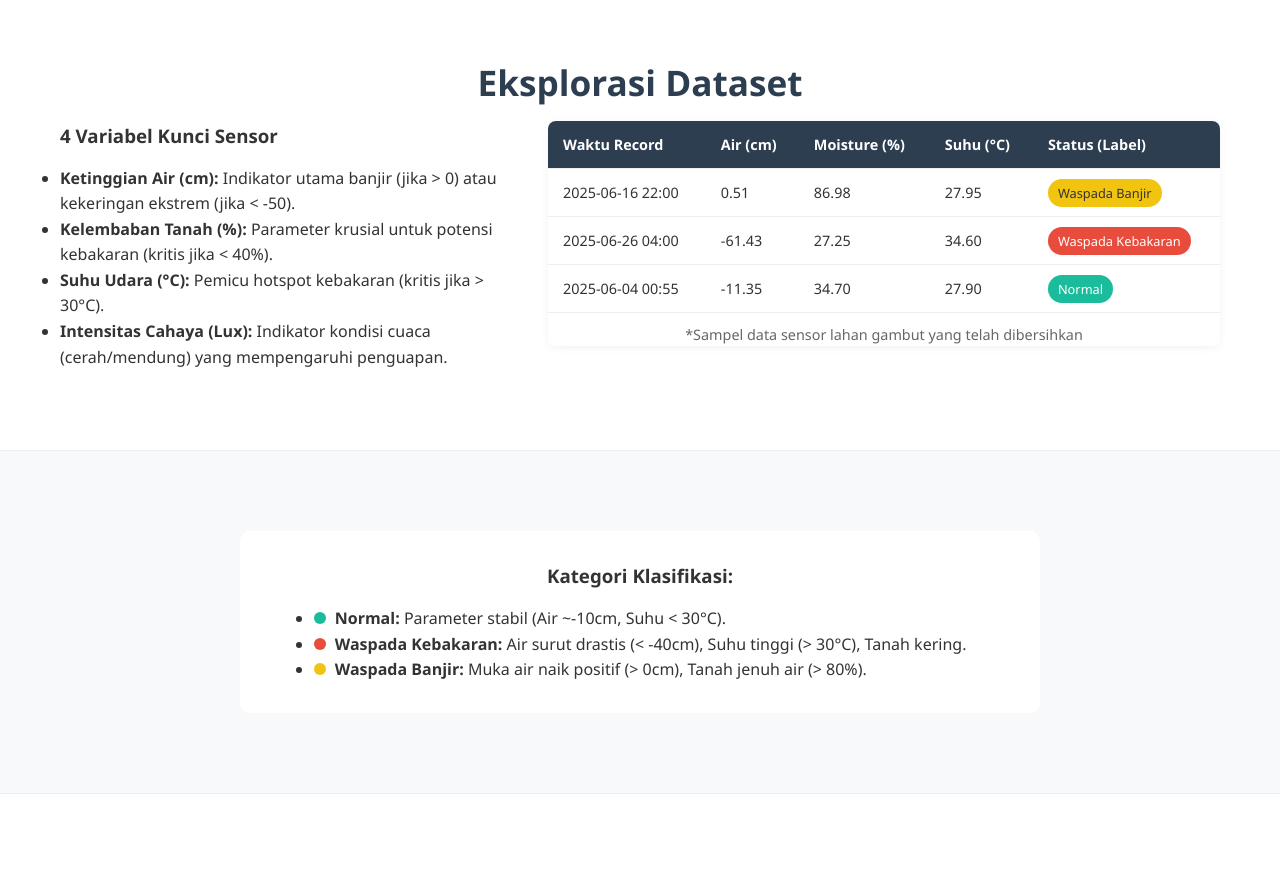
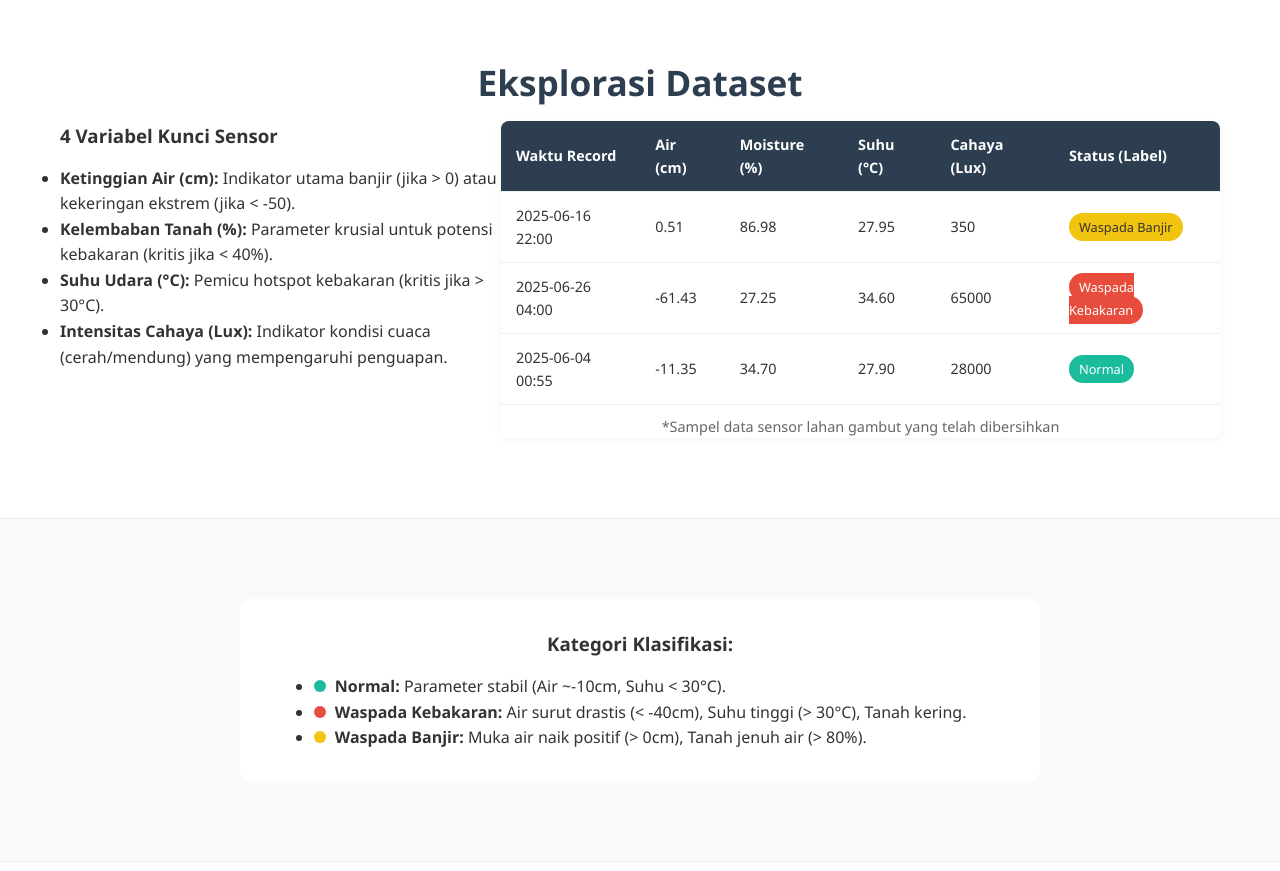
Before and after one commit to akino23tie/project_bigdata, a plain HTML site: page index.html in a window 1280 px wide. Shown: the part 1900-2771 px from the top of the page. Drawn offline with Linux system fonts and the light colour scheme.

Commit message:
Add files via upload

```diff
--- a/index.html
+++ b/index.html
@@ -104,7 +104,7 @@
       </div>
     </section>
 
-    <section id="dataset">
+   <section id="dataset">
       <div class="container">
         <h2 class="section-title">Eksplorasi Dataset</h2>
         <div class="dataset-layout">
@@ -126,7 +126,7 @@
                     <th>Air (cm)</th>
                     <th>Moisture (%)</th>
                     <th>Suhu (°C)</th>
-                    <th>Status (Label)</th>
+                    <th>Cahaya (Lux)</th> <th>Status (Label)</th>
                   </tr>
                 </thead>
                 <tbody>
@@ -135,21 +135,21 @@
                     <td>0.51</td>
                     <td>86.98</td>
                     <td>27.95</td>
-                    <td><span class="badge badge-warn">Waspada Banjir</span></td>
+                    <td>350</td> <td><span class="badge badge-warn">Waspada Banjir</span></td>
                   </tr>
                   <tr>
                     <td>2025-06-26 04:00</td>
                     <td>-61.43</td>
                     <td>27.25</td>
                     <td>34.60</td>
-                    <td><span class="badge badge-danger">Waspada Kebakaran</span></td>
+                    <td>65000</td> <td><span class="badge badge-danger">Waspada Kebakaran</span></td>
                   </tr>
                   <tr>
                     <td>2025-06-04 00:55</td>
                     <td>-11.35</td>
                     <td>34.70</td>
                     <td>27.90</td>
-                    <td><span class="badge badge-safe">Normal</span></td>
+                    <td>28000</td> <td><span class="badge badge-safe">Normal</span></td>
                   </tr>
                 </tbody>
               </table>
--- a/style.css
+++ b/style.css
@@ -186,11 +186,11 @@ nav {
 /* Dataset Table */
 .dataset-layout {
   display: flex;
-  gap: 40px;
+  gap: 0px;
   flex-wrap: wrap;
 }
 .dataset-info {
-  flex: 1;
+  flex: 0.92.5;
 }
 .dataset-preview {
   flex: 1.5;
```
